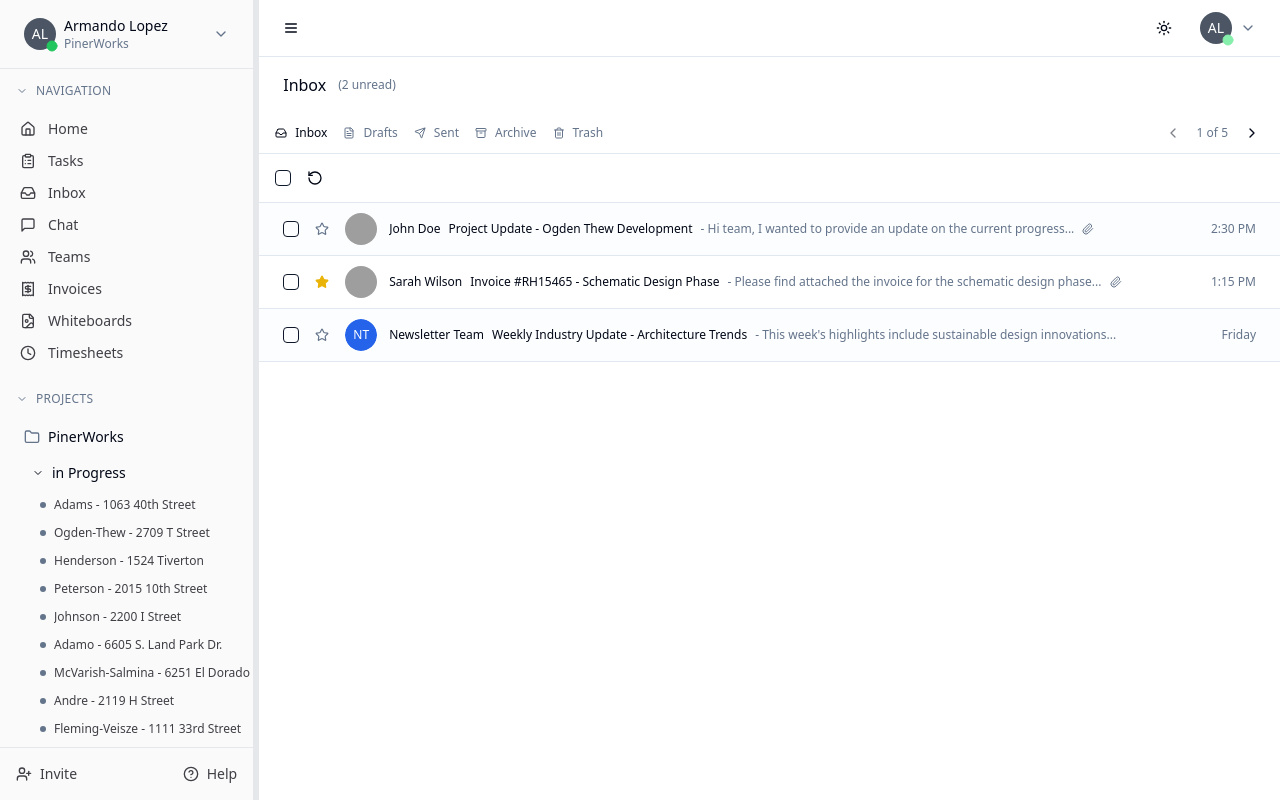
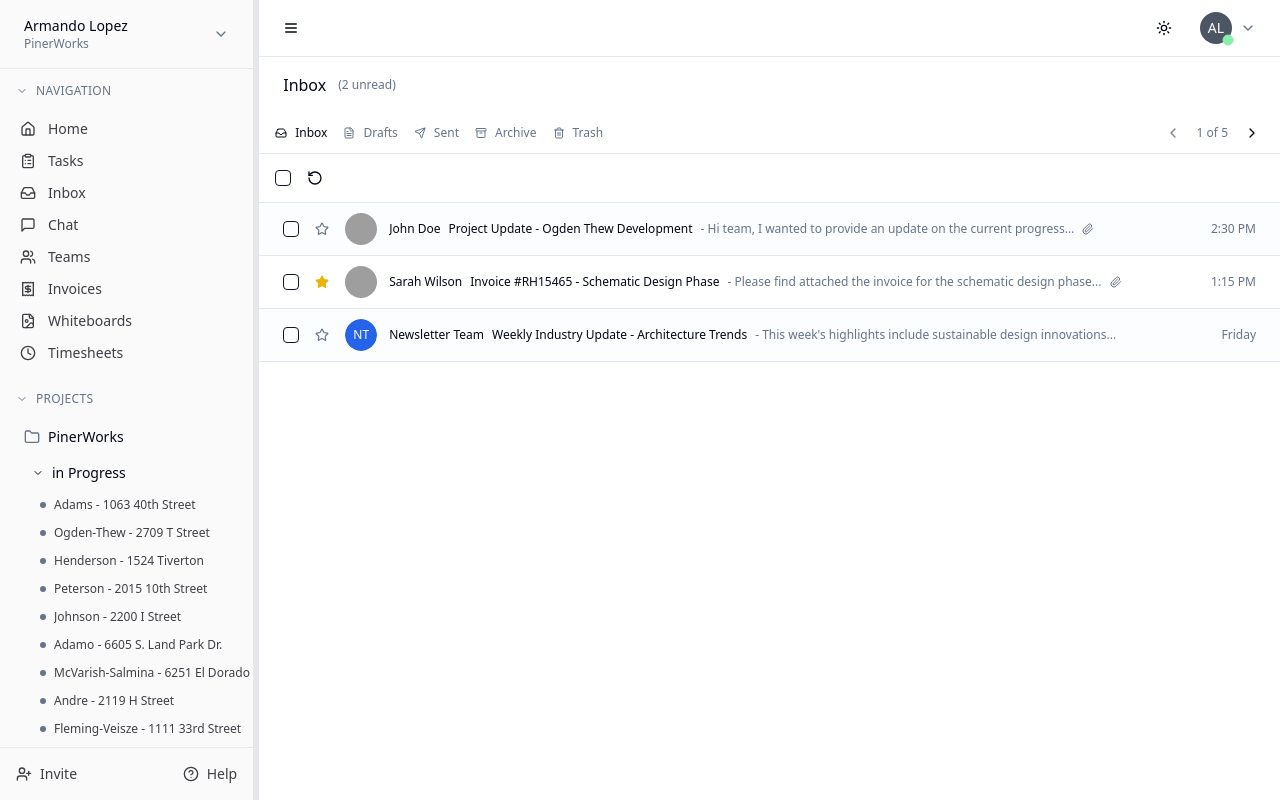
Before and after one commit to mandolon/workspace-dashboard, a React (Vite) app: page /inbox in a window 1280 px wide. Built offline with nearby package versions, Linux system fonts and the light colour scheme; grey boxes are pictures that could not be loaded.

Commit message:
Hide avatar in sidebar header
Remove the user avatar from the sidebar header when the sidebar is collapsed.

```diff
--- a/src/components/sidebar/SidebarHeader.tsx
+++ b/src/components/sidebar/SidebarHeader.tsx
@@ -6,8 +6,8 @@ import {
   DropdownMenu,
   DropdownMenuTrigger,
 } from '@/components/ui/dropdown-menu';
-import UserAvatar from './UserAvatar';
 import UserDropdownMenu from './UserDropdownMenu';
+// Removed: import UserAvatar from './UserAvatar';
 // Removed: import { ThemeToggle } from '@/components/ThemeToggle';
 
 interface SidebarHeaderProps {
@@ -25,7 +25,8 @@ const SidebarHeader = ({ isCollapsed }: SidebarHeaderProps) => {
       <div className="px-4 py-3 border-b border-sidebar-border flex flex-col items-center gap-2">
         <DropdownMenu>
           <DropdownMenuTrigger className="flex items-center hover:bg-accent rounded-md transition-colors">
-            <UserAvatar user={currentUser} size="sm" />
+            {/* Avatar hidden in collapsed mode */}
+            {/* <UserAvatar user={currentUser} size="sm" /> */}
           </DropdownMenuTrigger>
           <UserDropdownMenu
             user={currentUser}
@@ -43,7 +44,8 @@ const SidebarHeader = ({ isCollapsed }: SidebarHeaderProps) => {
       <DropdownMenu>
         <DropdownMenuTrigger className="flex items-center gap-2 hover:bg-accent px-2 py-1 rounded-md transition-colors w-full">
           <div className="flex items-center gap-2 flex-grow">
-            <UserAvatar user={currentUser} size="sm" />
+            {/* Avatar hidden in expanded mode */}
+            {/* <UserAvatar user={currentUser} size="sm" /> */}
             <div className="text-left">
               <div className="text-sm font-medium">{currentUser.name}</div>
               <div className="text-xs text-muted-foreground">{currentUser.company}</div>
```
